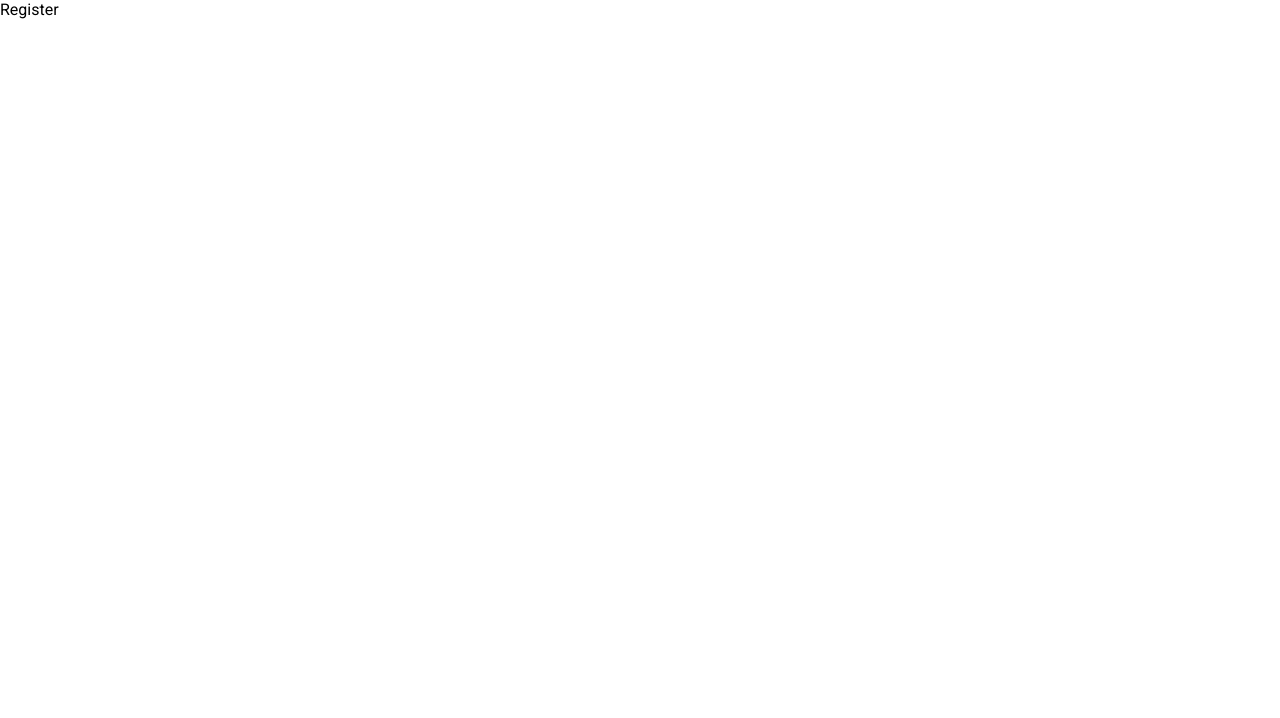
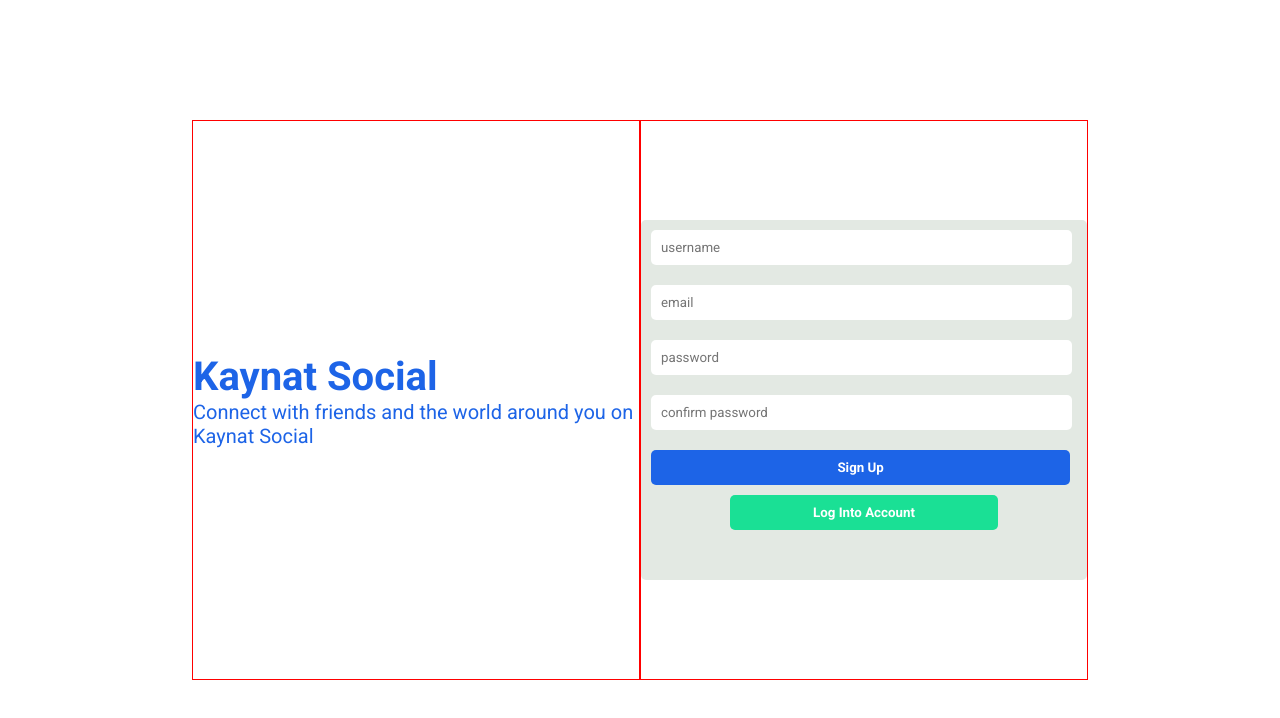
Before and after one commit to khaledtudce/socialmediakhaled2022_frontend, a React (Create React App) app: page /register in a window 1280 px wide. Shown: the top 718 px of the page. Built offline with nearby package versions, Linux system fonts and the light colour scheme.

Commit message:
RegisterPage UI developed

```diff
--- a/src/pages/login/login.css
+++ b/src/pages/login/login.css
@@ -15,11 +15,11 @@
     border: 1px solid red;
     flex-direction: column;
     display: flex;
-    align-items: center;
+    align-items: flex-start;
     justify-content: center;
 }
 .loginLogo{
-    font-size: 50px;
+    font-size: 40px;
     font-weight: 600;
     color: rgb(29, 100, 231);
 }
--- a/src/pages/register/Register.jsx
+++ b/src/pages/register/Register.jsx
@@ -1,7 +1,40 @@
 import "./register.css";
 
 const Register = () => {
-  return <div>Register</div>;
+  return (
+    <div className="registerContainer">
+      <div className="registerWrapper">
+        <div className="registerTextBlock">
+          <div className="registerLogo">Kaynat Social</div>
+          <div className="registerText">
+            Connect with friends and the world around you on Kaynat Social
+          </div>
+        </div>
+        <div className="registerInputBlock">
+          <div className="registerInputBox">
+            <input
+              className="registerInput"
+              type="text"
+              placeholder="username"
+            />
+            <input className="registerInput" type="text" placeholder="email" />
+            <input
+              className="registerInput"
+              type="text"
+              placeholder="password"
+            />
+            <input
+              className="registerInput"
+              type="text"
+              placeholder="confirm password"
+            />
+            <button className="inputButton">Sign Up</button>
+            <button className="createNewAccountButton">Log Into Account</button>
+          </div>
+        </div>
+      </div>
+    </div>
+  );
 };
 
 export default Register;
--- a/src/pages/register/register.css
+++ b/src/pages/register/register.css
@@ -0,0 +1,71 @@
+.registerContainer{
+    height: 100vh;
+    width: 100vw;
+    display: flex;
+    align-items: center;
+    justify-content: center;
+}
+.registerWrapper{
+    width: 70%;
+    height: 70%;
+    display: flex;
+}
+.registerTextBlock, .registerInputBlock{
+    flex: 1;
+    border: 1px solid red;
+    flex-direction: column;
+    display: flex;
+    align-items: flex-start;
+    justify-content: center;
+}
+.registerLogo{
+    font-size: 40px;
+    font-weight: 600;
+    color: rgb(29, 100, 231);
+}
+.registerText{
+    font-size: 20px;
+    color: rgb(29, 100, 231);
+}
+.registerInputBox{
+    height: 360px;
+    width: 100%;
+    background-color: rgb(227, 233, 227);
+    border-radius: 5px;
+}
+.registerInput{
+    margin: 10px 10px;
+    width: 90%;
+    border-radius: 5px;
+    padding: 10px;
+    border: none;
+}
+.inputButton{
+    background-color: rgb(29, 100, 231);
+    margin: 10px 10px;
+    width: 94%;
+    border-radius: 5px;
+    padding: 10px;
+    color: white;
+    font-weight: 600;
+    border: none;
+    cursor: pointer;
+}
+.forgotPasswordText{
+    margin: 10px;
+    display: flex;
+    justify-content: center;
+    color: rgb(29, 100, 231);
+    cursor: pointer;
+}
+.createNewAccountButton{
+    background-color: rgb(26, 224, 149);
+    width: 60%;
+    border-radius: 5px;
+    padding: 10px;
+    color: white;
+    font-weight: 600;
+    border: none;
+    margin-left: 20%;
+    cursor: pointer;
+}
```
